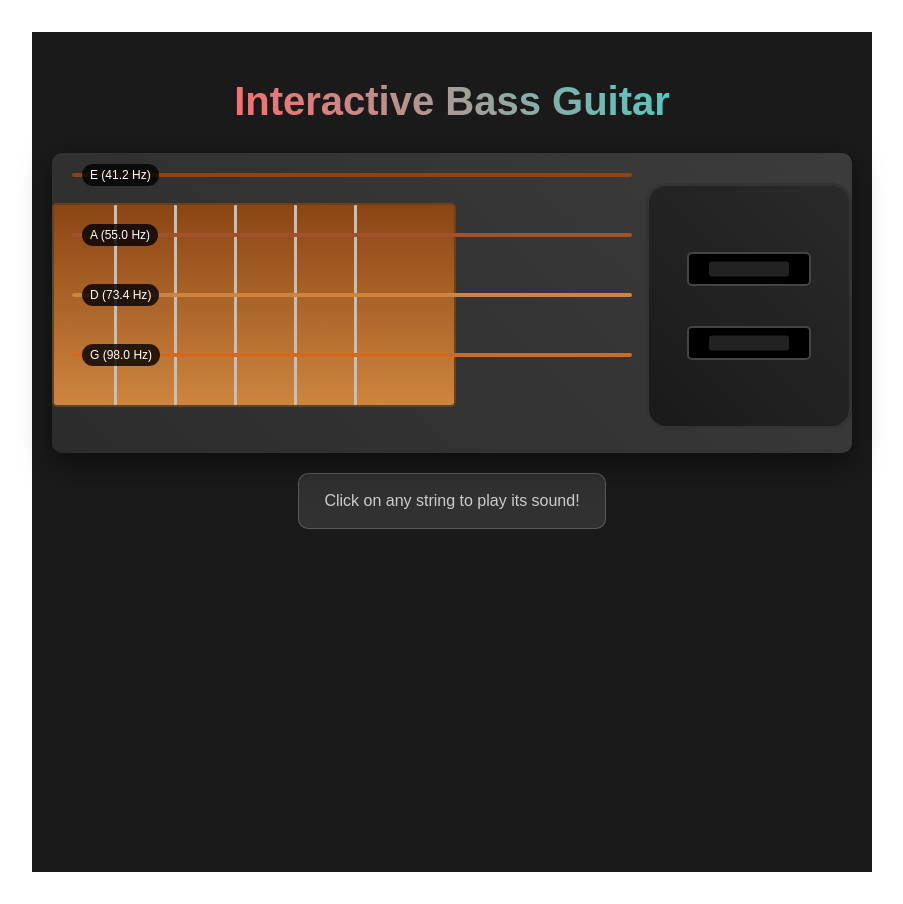
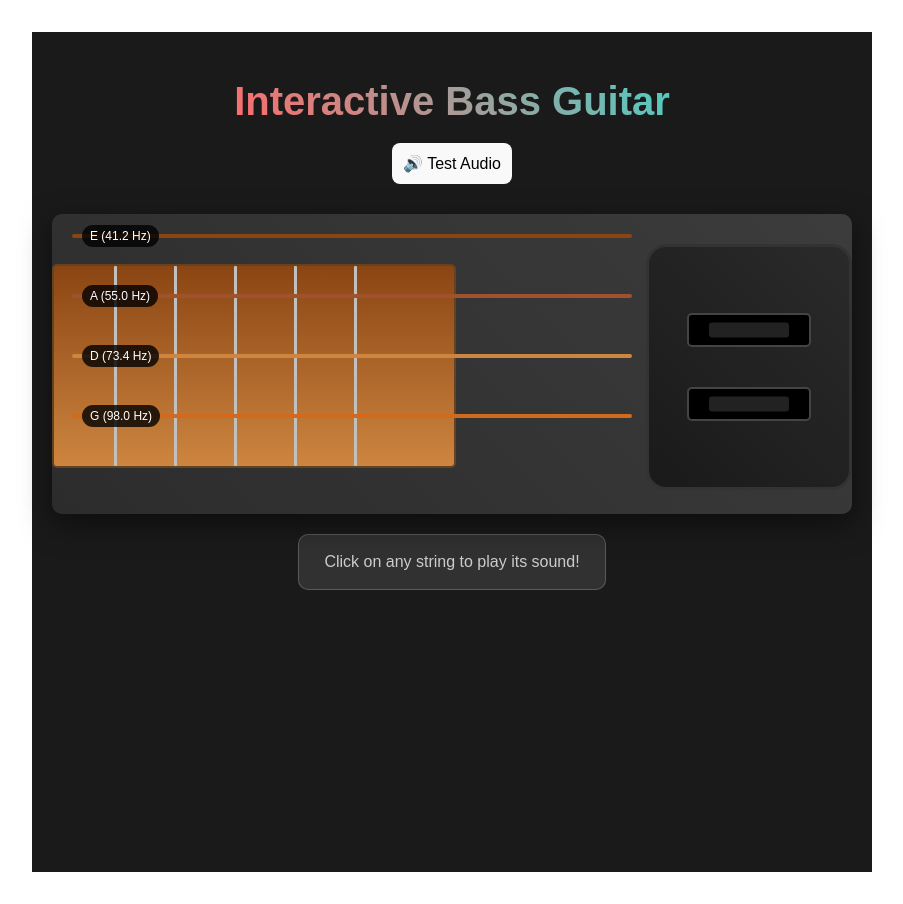
Before and after one commit to LigeTS/bass-guitar, a React (Vite) app: page / in a window 1280 px wide. Shown: the whole page, without its empty margins (188-1091 px from the left). Built offline with nearby package versions, Linux system fonts and the light colour scheme.

Commit message:
updating sound files

```diff
--- a/src/components/BassGuitar.jsx
+++ b/src/components/BassGuitar.jsx
@@ -29,8 +29,15 @@ const BassGuitar = () => {
   };
 
   // Fallback function to generate simple tones
-  const playTone = (note) => {
+  const playTone = async (note) => {
+    try {
       const audioContext = new (window.AudioContext || window.webkitAudioContext)();
+
+      // Resume audio context if it's suspended
+      if (audioContext.state === 'suspended') {
+        await audioContext.resume();
+      }
+
       const oscillator = audioContext.createOscillator();
       const gainNode = audioContext.createGain();
 
@@ -43,20 +50,60 @@ const BassGuitar = () => {
       };
 
       oscillator.connect(gainNode);
-    gainNode.connect(audioContext.destinationNode);
+      gainNode.connect(audioContext.destination);
 
-    oscillator.frequency.value = frequencies[note];
+      oscillator.frequency.setValueAtTime(frequencies[note], audioContext.currentTime);
       oscillator.type = 'sawtooth'; // Gives a richer bass sound
       gainNode.gain.setValueAtTime(0.3, audioContext.currentTime);
       gainNode.gain.exponentialRampToValueAtTime(0.01, audioContext.currentTime + 1.5);
 
       oscillator.start(audioContext.currentTime);
       oscillator.stop(audioContext.currentTime + 1.5);
+
+      console.log(`Generated tone for ${note} at ${frequencies[note]}Hz`);
+    } catch (error) {
+      console.error('Error playing tone:', error);
+    }
+  };
+
+  // Simple test function
+  const testAudio = async () => {
+    try {
+      const audioContext = new (window.AudioContext || window.webkitAudioContext)();
+
+      // Resume audio context if it's suspended
+      if (audioContext.state === 'suspended') {
+        await audioContext.resume();
+      }
+
+      const oscillator = audioContext.createOscillator();
+      const gainNode = audioContext.createGain();
+
+      oscillator.connect(gainNode);
+      gainNode.connect(audioContext.destination);
+
+      oscillator.frequency.value = 440; // A4 note
+      oscillator.type = 'sine';
+      gainNode.gain.setValueAtTime(0.1, audioContext.currentTime);
+      gainNode.gain.exponentialRampToValueAtTime(0.01, audioContext.currentTime + 0.5);
+
+      oscillator.start(audioContext.currentTime);
+      oscillator.stop(audioContext.currentTime + 0.5);
+
+      console.log('Test audio played - if no sound, check volume/speakers');
+    } catch (error) {
+      console.error('Error playing test audio:', error);
+    }
   };
 
   return (
     <div className="bass-guitar-container">
       <h1>Interactive Bass Guitar</h1>
+
+      {/* Test button */}
+      <button onClick={testAudio} style={{margin: '10px', padding: '10px', fontSize: '16px'}}>
+        🔊 Test Audio
+      </button>
 
       <div className="bass-guitar">
         {/* Neck of the bass */}
```
Lines whose indentation alone changed are shown as unchanged.
